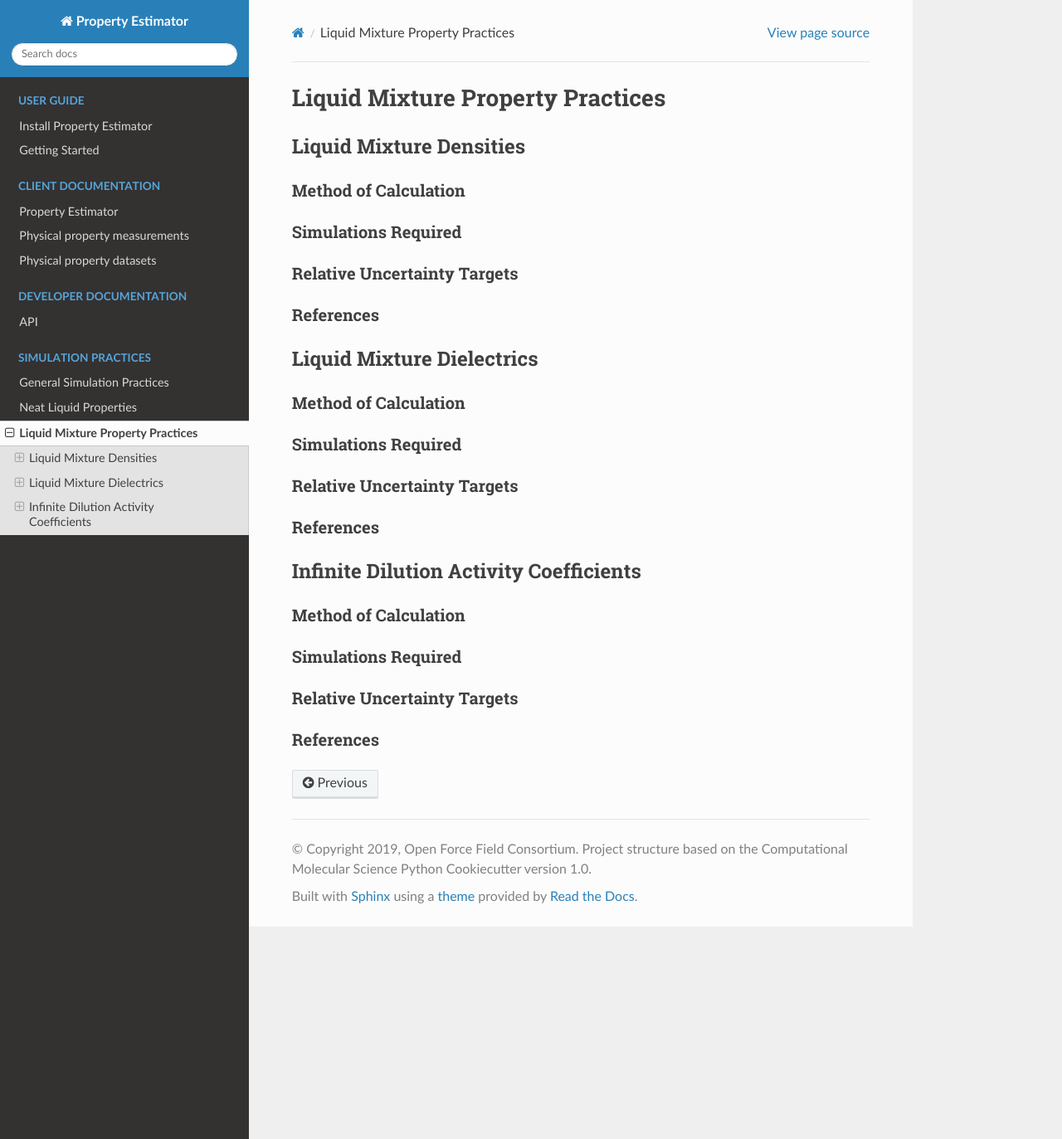
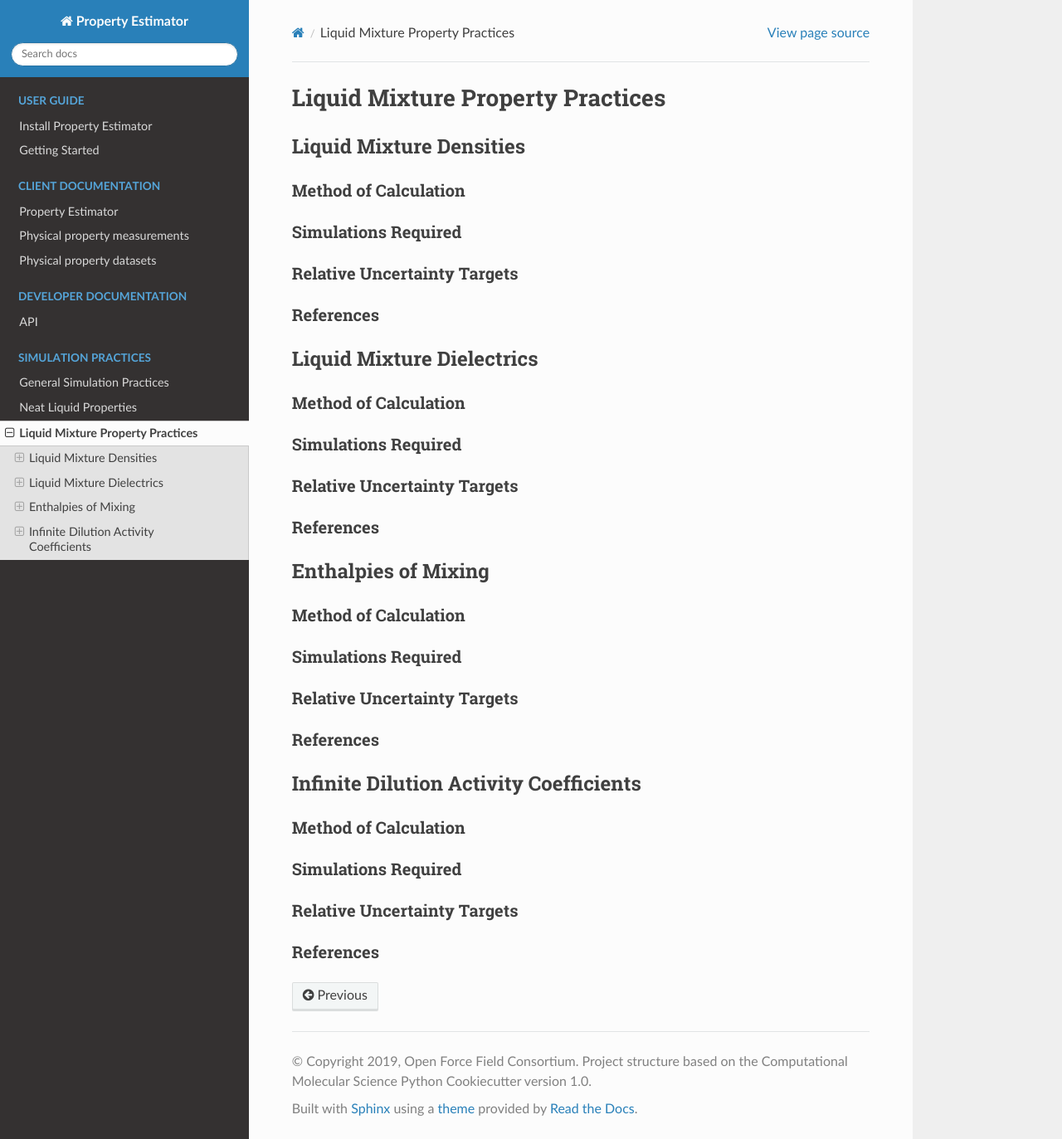
Before and after one commit to openforcefield/openff-evaluator, a Sphinx documentation site: the page built from docs/liquid_mixture_property_practices.rst, in a window 1280 px wide and 1373 px high. Shown: the whole window at 83% size. Built offline with Sphinx 7.4.7 and the Read the Docs theme 2.0.0, drawn with Linux system fonts in a browser that asks for light colours; pages that are not in the unit, such as notebooks, are missing from menus.

Commit message:
Update liquid_mixture_property_practices.rst

```diff
--- a/docs/liquid_mixture_property_practices.rst
+++ b/docs/liquid_mixture_property_practices.rst
@@ -37,6 +37,25 @@ Relative Uncertainty Targets
 References
 ~~~~~~~~~~~~
 
+Enthalpies of Mixing
+-----------------
+
+Method of Calculation
+~~~~~~~~~~~~~~~~~~~~~
+
+
+Simulations Required
+~~~~~~~~~~~~~~~~~~~~~
+
+
+Relative Uncertainty Targets
+~~~~~~~~~~~~~~~~~~~~~~~~~~~~
+
+
+References
+~~~~~~~~~~~~
+
+
 Infinite Dilution Activity Coefficients
 -----------------
 
```
